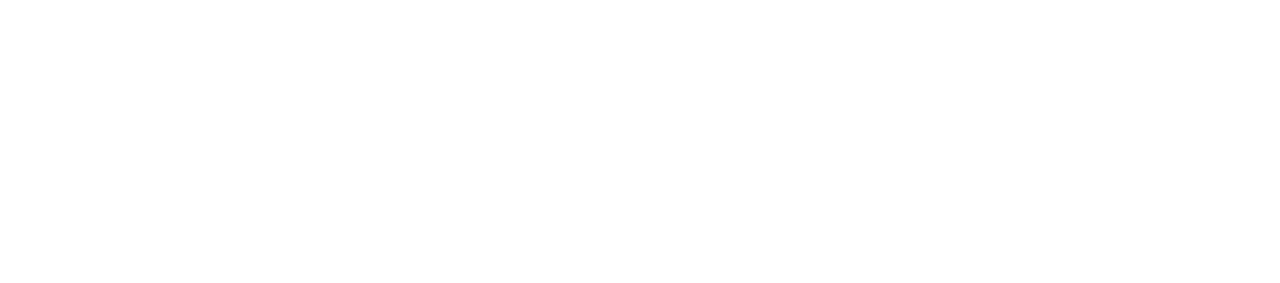
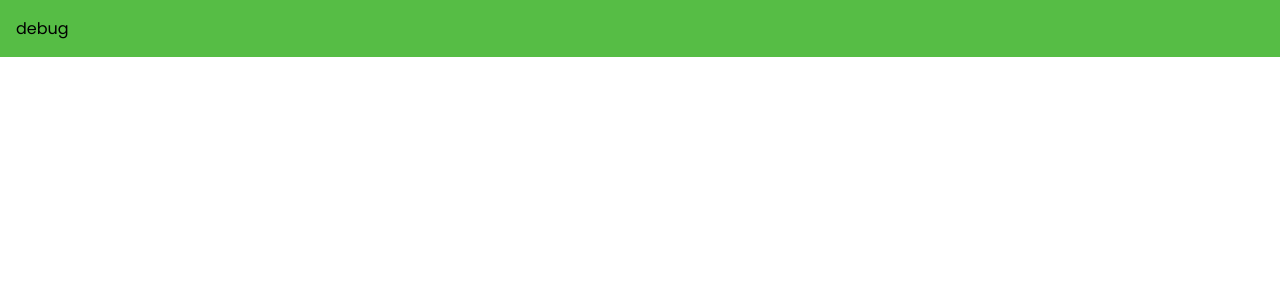
Before and after one commit to dominikjakobsze/Animations, a plain HTML site: page PopUpCookie/index.html in a window 1280 px wide. Shown: the top 283 px of the page. Drawn offline with Linux system fonts and the light colour scheme.

Commit message:
Cookie debug js

```diff
--- a/PopUpCookie/app.js
+++ b/PopUpCookie/app.js
@@ -0,0 +1 @@
+const el = document.querySelector("#debug");
--- a/PopUpCookie/index.html
+++ b/PopUpCookie/index.html
@@ -7,9 +7,11 @@
     <link rel="stylesheet" href="./main.css">
     <link rel="preconnect" href="https://fonts.googleapis.com">
     <link rel="preconnect" href="https://fonts.gstatic.com" crossorigin>
-    <link href="https://fonts.googleapis.com/css2?family=Poppins:ital,wght@0,100;0,200;0,300;0,400;0,500;0,600;0,700;0,800;0,900;1,100;1,200;1,300;1,400;1,500;1,600;1,700;1,800;1,900&display=swap" rel="stylesheet">
+    <link href="https://fonts.googleapis.com/css2?family=Poppins:ital,wght@0,100;0,200;0,300;0,400;0,500;0,600;0,700;0,800;0,900;1,100;1,200;1,300;1,400;1,500;1,600;1,700;1,800;1,900&display=swap"
+          rel="stylesheet">
 </head>
 <body>
+<div id="debug">debug</div>
 <section>
     <div class="container">
         <div class="container-leftpanel">
@@ -22,5 +24,6 @@
         </div>
     </div>
 </section>
+<script src="./app.js"></script>
 </body>
 </html>
--- a/PopUpCookie/main.css
+++ b/PopUpCookie/main.css
@@ -5,6 +5,12 @@
     min-height: 0;
     box-sizing: border-box;
     font-family: "Poppins", serif;
+}
+
+#debug {
+    width: 100%;
+    background-color: #56bd45;
+    padding: 1rem 1rem;
 }
 
 section {
```
